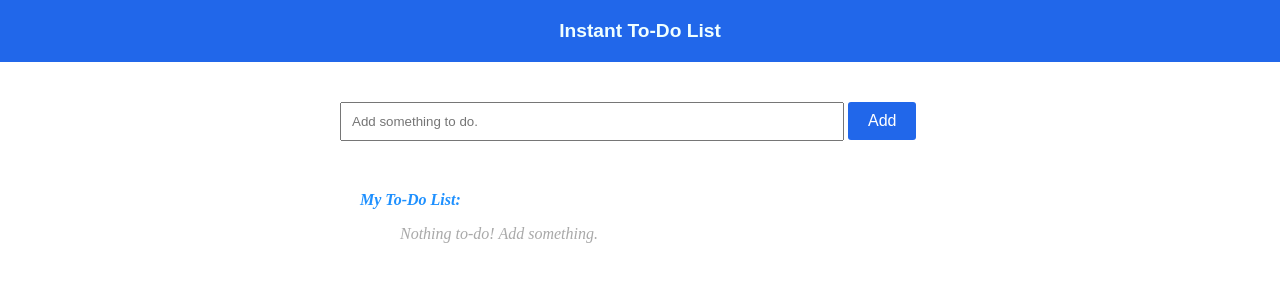
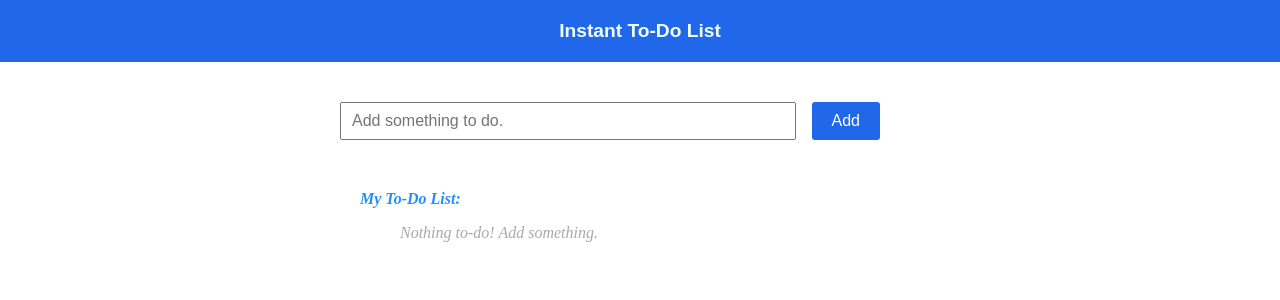
Before and after one commit to swagatobhaskar/flask-todo-app, a Flask app: page / in a window 1280 px wide. Shown: the top 300 px of the page. Run offline with Flask 3, Linux system fonts and the light colour scheme.

Commit message:
modified CSS. Added requirements.txt

```diff
--- a/templates/home.html
+++ b/templates/home.html
@@ -17,8 +17,10 @@
     </h2>
     <div style="margin-top: 5vh; display: flex; justify-content: center;">
         <div style="width: 60%; max-width: 600px;">
-            <form method="post" style="width: 100%;">
-                <input style="width: 80%; padding: 10px 10px;" type="text" name="item" placeholder="Add something to do." required />
+            <form method="post" style="width: 90%; display: flex; align-items: center; justify-content: space-between;">
+                <input style="width: 80%; padding: 8px 10px; font-size: medium;"
+                    type="text" name="item" placeholder="Add something to do." required
+                />
                 <input style="
                     background-color: rgb(33, 103, 234); color: white; border: none; padding: 10px 20px;
                     font-size: medium; font-family: Arial, Helvetica, sans-serif; border-radius: 3px;"
@@ -27,20 +29,20 @@
             </form>
             <div style="margin-left: 20px; margin-top: 50px;">
                 <p style="color:dodgerblue; font-weight: 800;"><em>My To-Do List:</em></p>
-                <ul style="list-style-type: lower-roman; width: 80%;">
+                <ul style="list-style-type: none; width: 80%;">
                     {% if items|length == 0 %}
                         <p style="color:darkgrey; font-style: oblique;">Nothing to-do! Add something.</p>
                     {% endif %}
                     {% for item in items %}
                         <li style="margin: 8px 0; font-family: Arial, Helvetica, sans-serif; font-size: large;
-                            font-weight: 300; border-bottom: 1px solid rgb(48, 117, 246);">
+                            font-weight: 300; border-bottom: 1px dotted rgb(48, 117, 246);">
                             <span style="display: flex; justify-content: space-between; align-items: center;">
                                 {{item}}
                                 <!-- <input style="font-size: small; color:firebrick; padding: 0 8px; margin: 1px 0;
                                     background-color: azure; border-radius: 2px; border-width: 1px;"
                                     type="button" value="X"
                                 /> -->
-                                <button id="remBtn" type="submit" style="border: none; border-radius: 3px; margin-bottom: 2px;">
+                                <button title="Delete" id="remBtn" type="submit" style="border: none; border-radius: 3px; margin-bottom: 2px;">
                                     <!-- <?xml version="1.0" encoding="UTF-8"?> -->
                                     <svg width="22px" height="22px" viewBox="0 0 24 24" stroke-width="1.5" fill="none"
                                         xmlns="http://www.w3.org/2000/svg" color="#000000">
@@ -48,7 +50,7 @@
                                             stroke="#000000" stroke-width="1.8" stroke-linecap="round" stroke-linejoin="round">
                                         </path>
                                         <path d="M21 6L15.375 6M3 6L8.625 6M8.625 6V4C8.625 2.89543 9.52043 2 10.625 2H13.375C14.4796 2 15.375 2.89543 15.375 4V6M8.625 6L15.375 6"
-                                        stroke="#000000" stroke-width="1.5" stroke-linecap="round" stroke-linejoin="round">
+                                            stroke="#000000" stroke-width="1.5" stroke-linecap="round" stroke-linejoin="round">
                                         </path>
                                     </svg>
                                 </button>
```
Also changed, not shown: requirements.txt (added, +8 -0 lines).
